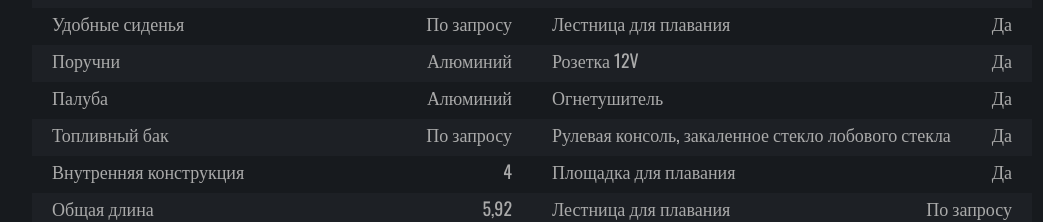
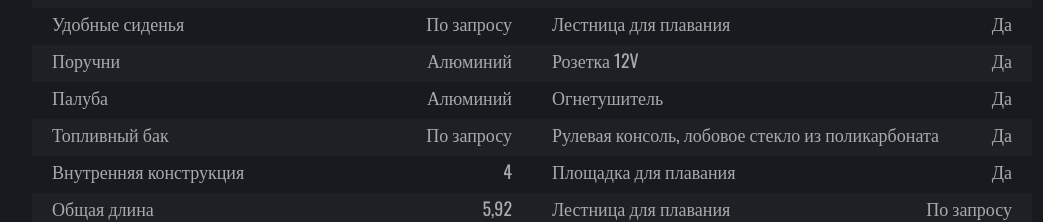
Before and after one commit to amckey/BPMS, a React (Create React App) app: page /#/boats/almarcraft470 in a window 1280 px wide. Shown: the part 1403-1625 px from the top of the page, without its empty margins (125-1168 px from the left). Built offline with nearby package versions, Linux system fonts and the light colour scheme.

Commit message:
Update BoatDesc.js

```diff
--- a/src/components/BoatDesc/BoatDesc.js
+++ b/src/components/BoatDesc/BoatDesc.js
@@ -51,7 +51,7 @@ const BoatDesc = ({item}) => {
         {title: 'Лестница для плавания', value: readyModelsState.equipment.stairs},
         {title: 'Розетка 12V', value: readyModelsState.equipment.socket},
         {title: 'Огнетушитель', value: readyModelsState.equipment.fireExtinguisher},
-        {title: 'Рулевая консоль, закаленное стекло лобового стекла', value: readyModelsState.equipment.temperedGlass},
+        {title: 'Рулевая консоль, лобовое стекло из поликарбоната', value: readyModelsState.equipment.temperedGlass},
         {title: 'Площадка для плавания', value: readyModelsState.equipment.platform},
         // {title: 'Hull painting', value: readyModelsState.equipment.hullPainting},
         // {title: 'Boat rubber fender', value: readyModelsState.equipment.fender},
```
